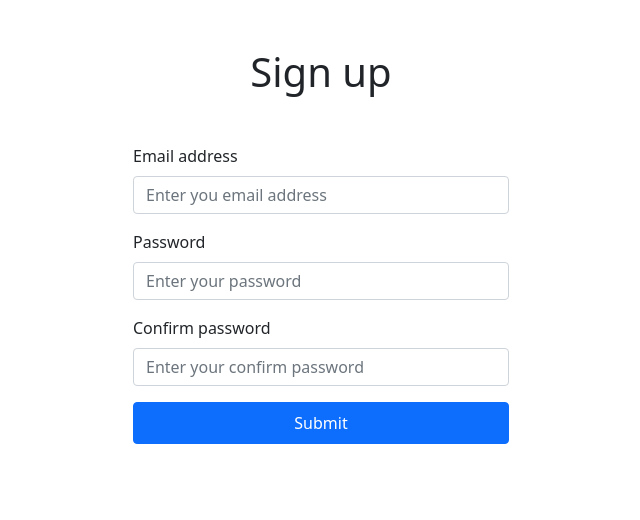
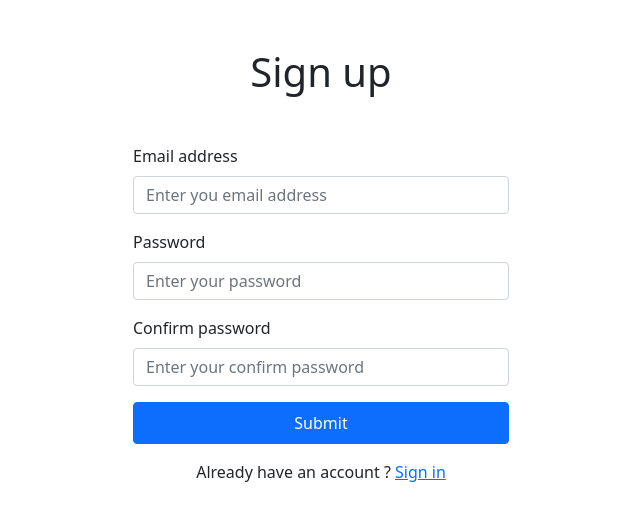
Before and after one commit to PhucGray/mern-client, a React (Vite) app: page /sign-up in a window 1280 px wide. Shown: the top 520 px of the page, without its empty margins (319-959 px from the left). Built offline with nearby package versions, Linux system fonts and the light colour scheme.

Commit message:
add redirect

```diff
--- a/src/pages/SignIn.tsx
+++ b/src/pages/SignIn.tsx
@@ -6,7 +6,7 @@ import React, {
     useRef,
     useState,
 } from 'react';
-import { useNavigate } from 'react-router-dom';
+import { Link, useNavigate } from 'react-router-dom';
 import ButtonSubmit from '../components/ButtonSubmit';
 import AuthService from '../services/AuthService';
 
@@ -187,6 +187,10 @@ const SignIn = () => {
 
                 <ButtonSubmit isLoading={isLoading} />
             </form>
+
+            <div className='mt-3 text-center'>
+                Don't have an account ? <Link to='/sign-up'>Sign up</Link>
+            </div>
         </div>
     );
 };
--- a/src/pages/SignUp.tsx
+++ b/src/pages/SignUp.tsx
@@ -9,7 +9,7 @@ import ButtonSubmit from '../components/ButtonSubmit';
 import { validateEmailFormat } from '../utils/validateEmailFormat';
 import axios, { AxiosError } from 'axios';
 import { AuthErrorType, AuthResType } from '../types';
-import { useNavigate } from 'react-router-dom';
+import { Link, useNavigate } from 'react-router-dom';
 import AuthService from '../services/AuthService';
 
 const SignUp = () => {
@@ -224,6 +224,10 @@ const SignUp = () => {
 
                 <ButtonSubmit isLoading={isLoading} />
             </form>
+
+            <div className='mt-3 text-center'>
+                Already have an account ? <Link to='/sign-in'>Sign in</Link>
+            </div>
         </div>
     );
 };
```
